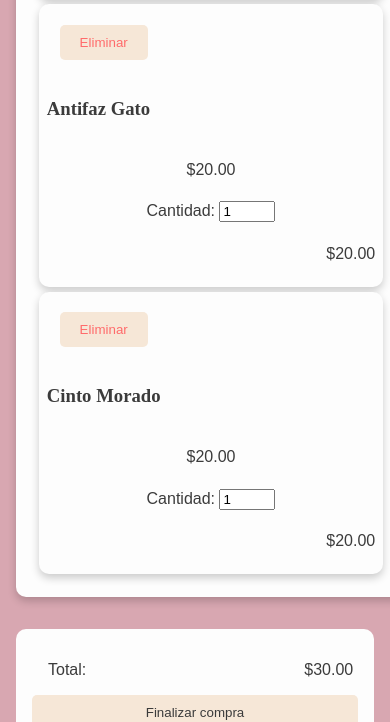
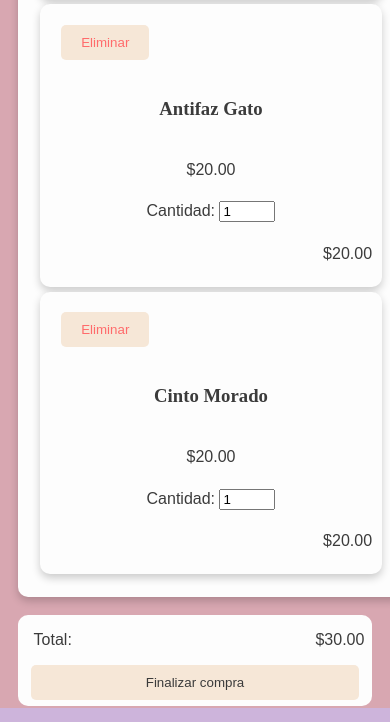
Before and after one commit to RodrigoFernandez/yogaenequilibrio, a plain HTML site: page pages/carrito.html in a window 390 px wide. Shown: the part 648-1370 px from the top of the page. Drawn offline with Linux system fonts and the light colour scheme; files whose address does not match are found by name.

Commit message:
Cambios en el estilo del carrito de compras para ser responsive.

```diff
--- a/styles/carrito.css
+++ b/styles/carrito.css
@@ -8,6 +8,8 @@
     display: grid;
     grid-template-columns: 1fr;
     justify-content: center;
+    margin-left: 5em;
+    margin-right: 5em;
 }
 
 .productos-carrito-table {
@@ -83,8 +85,16 @@
     background-color: var(--color-fondo);
     border-radius: 10px;
 
-    padding: 1em;
-    margin: 1em;
+    margin-top: 1em;
+    margin-bottom: 1em;
+    margin-left: 6em;
+    margin-right: 6em;
+}
+
+.total-carrito > button {
+    margin-left: 1em;
+    margin-right: 1em;
+    margin-bottom: 1em;
 }
 
 .cuerpo-total-carrito {
@@ -94,13 +104,13 @@
 }
 
 @media  (max-width: 48em) {
+    .productos-carrito {
+        margin-left: 0.2em;
+        margin-right: 0.2em;
+    }
+
     .productos-carrito-table {
         width: 100%;
-    }
-
-    .productos-carrito-table tr {
-        display: flex;
-        flex-direction: column;
     }
 
     .producto-card {
@@ -119,21 +129,43 @@
         margin: 0.25em;
     }
 
+    .total-card-td {
+        padding-right: 0.5em;
+    }
+
     .precio-card-td {
         text-align: center;
     }
 
     .precio-card {
         margin-left: 0.5em;
-        margin-right: 0.5em;
+        margin-right: 1em;
     }
 
     .imagen-card {
         display: none;
     }
+
+    .total-carrito {
+        margin-top: 0.2em;
+        margin-bottom: 0.2em;
+        margin-left: 1.2em;
+        margin-right: 1.2em;
+    }
+
+    .total-carrito > button {
+        margin-left: 1em;
+        margin-right: 1em;
+        margin-bottom: 0.5em;
+    }
 }
 
 @media (max-width: 30em) {
+    .productos-carrito {
+        margin-left: 0.1em;
+        margin-right: 0.1em;
+    }
+
     .productos-carrito-table {
         width: 100%;
     }
@@ -151,12 +183,16 @@
     .descripcion-card-td {
         padding: 0.1em;
         margin: 0.1em;
-        text-align: left;
+        text-align: center;
     }
 
     .precio-card-td, .total-card-td {
         padding: 0.1em;
         margin: 0.1em;
+    }
+
+    .total-card-td {
+        padding-right: 0.2em;
     }
 
     .precio-card-td {
@@ -165,10 +201,23 @@
 
     .precio-card {
         margin-left: 0.3em;
-        margin-right: 0.3em;
+        margin-right: 0.5em;
     }
 
     .imagen-card {
         display: none;
     }
+
+    .total-carrito {
+        margin-top: 0.1em;
+        margin-bottom: 0.1em;
+        margin-left: 1.1em;
+        margin-right: 1.1em;
+    }
+
+    .total-carrito > button {
+        margin-left: 1em;
+        margin-right: 1em;
+        margin-bottom: 0.5em;
+    }
 }
```
